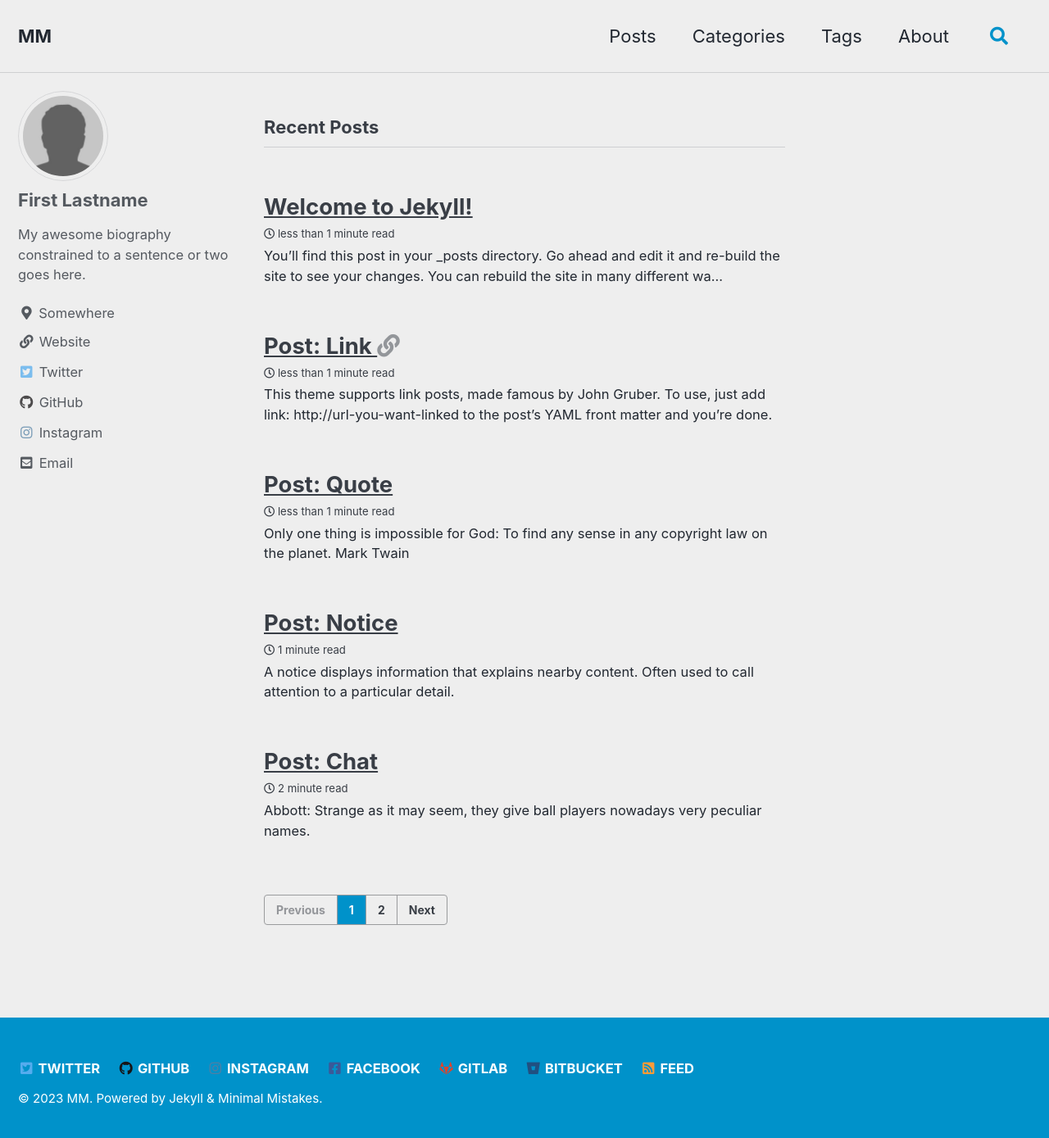
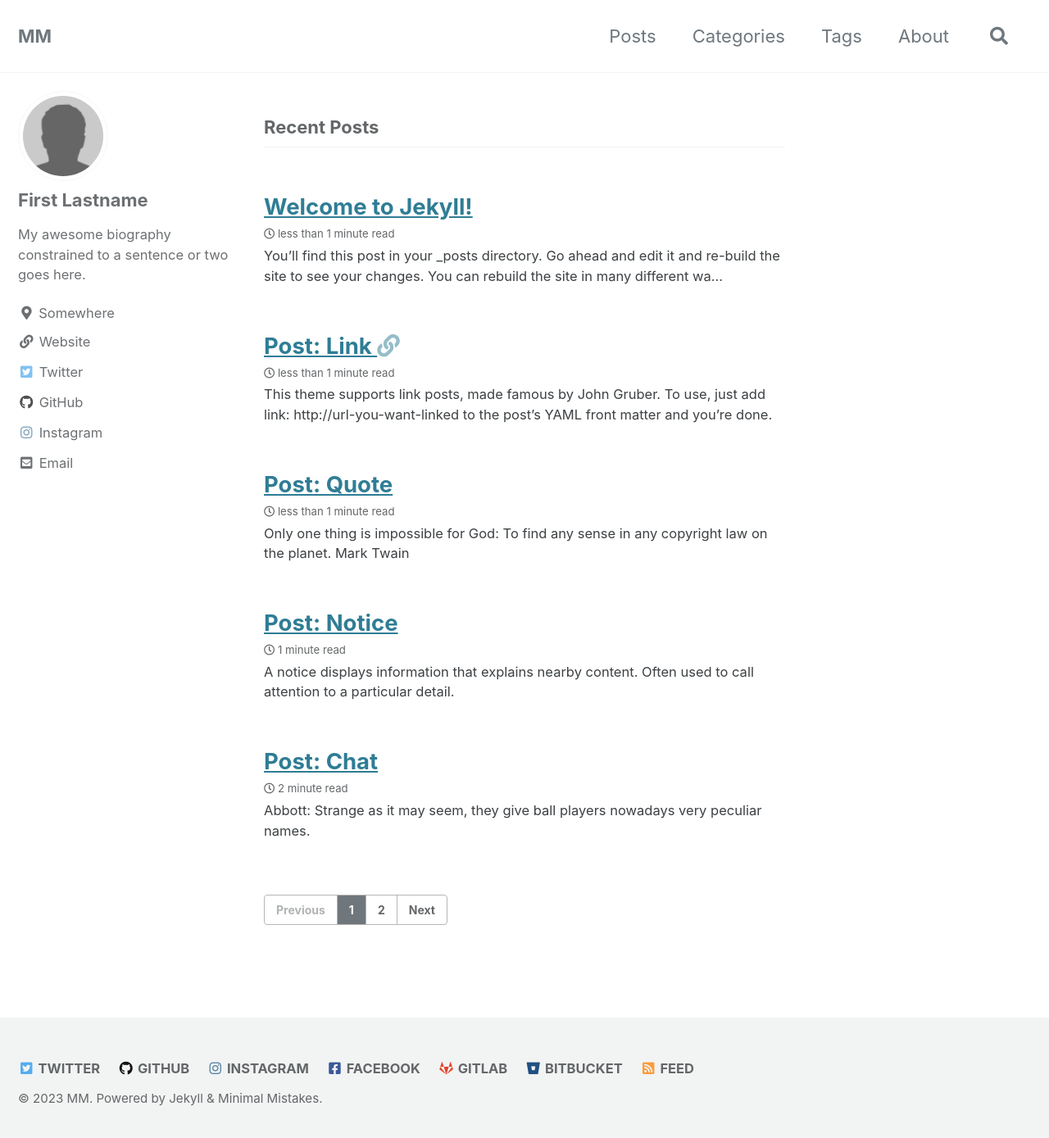
Before and after one commit to antifacialintelligence/antifacialintelligence.github.io, a Jekyll site: the page built from index.html, in a window 1280 px wide and 1397 px high. Shown: the top 1389 px of the window at 82% size. Built offline with Jekyll 4.4.1, drawn with Linux system fonts in a browser that asks for light colours; cached includes are drawn as plain includes; the list of posts is cut into pages by our own code.

Commit message:
still trying to change color

```diff
--- a/_config.yml
+++ b/_config.yml
@@ -21,6 +21,10 @@ description: >- # this means to ignore newlines until "baseurl:"
   Google search results) and in your feed.xml site description.
 twitter_username: username
 github_username: username
+minimal_mistakes_skin: "default"
+#minimal_mistakes_skin: default
+#minimal_mistakes_skin    : "air" #"default"  "air", "aqua", "contrast", "dark", "dirt", "neon", "mint", "plum", "sunrise"
+
 search: true
 
 # Build settings or maybe Conversion
@@ -44,8 +48,6 @@ kramdown:
 # theme                  : "minimal-mistakes-jekyll"
 #below the remote_theme should still make everything work.
 remote_theme: mmistakes/minimal-mistakes
-#minimal_mistakes_skin: default
-minimal_mistakes_skin    : "air" #"default"  "air", "aqua", "contrast", "dark", "dirt", "neon", "mint", "plum", "sunrise"
 
 # Outputting
 permalink: /:categories/:title/
```
